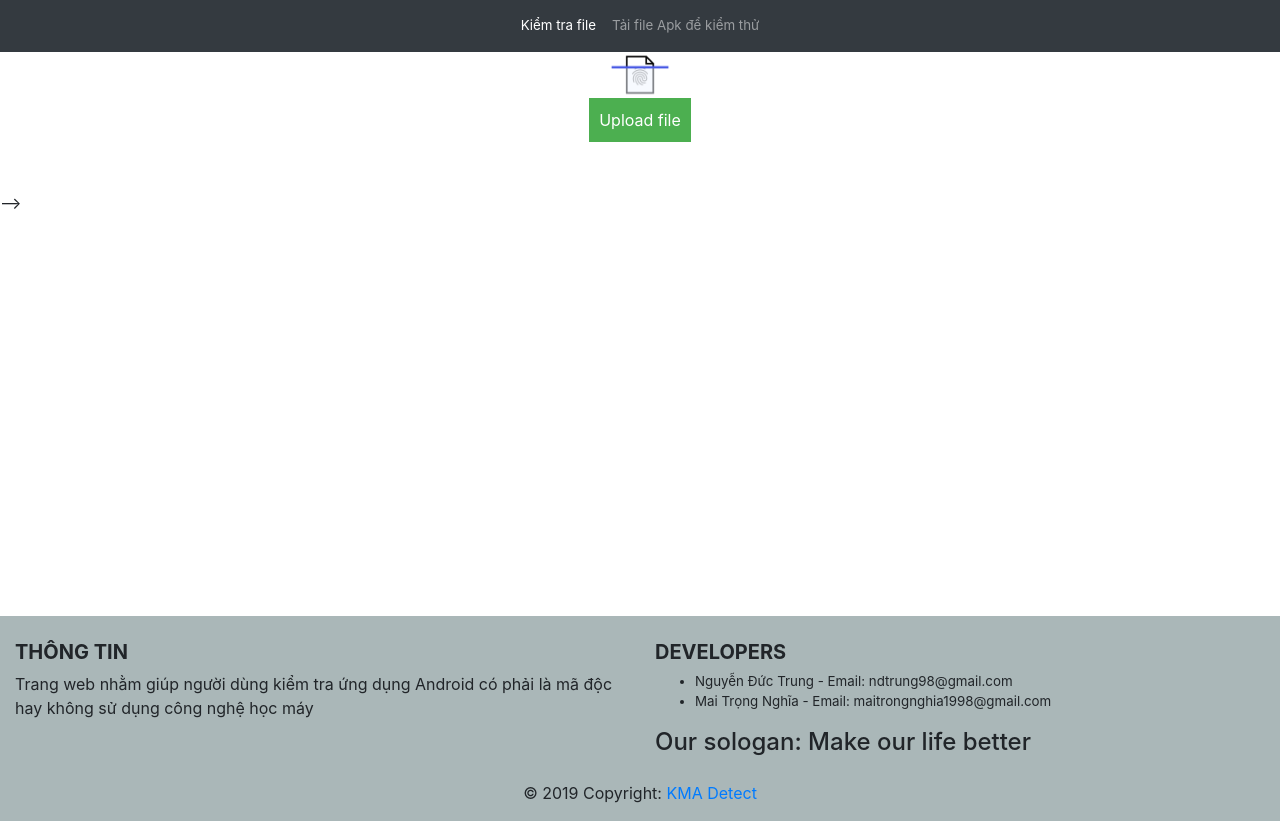
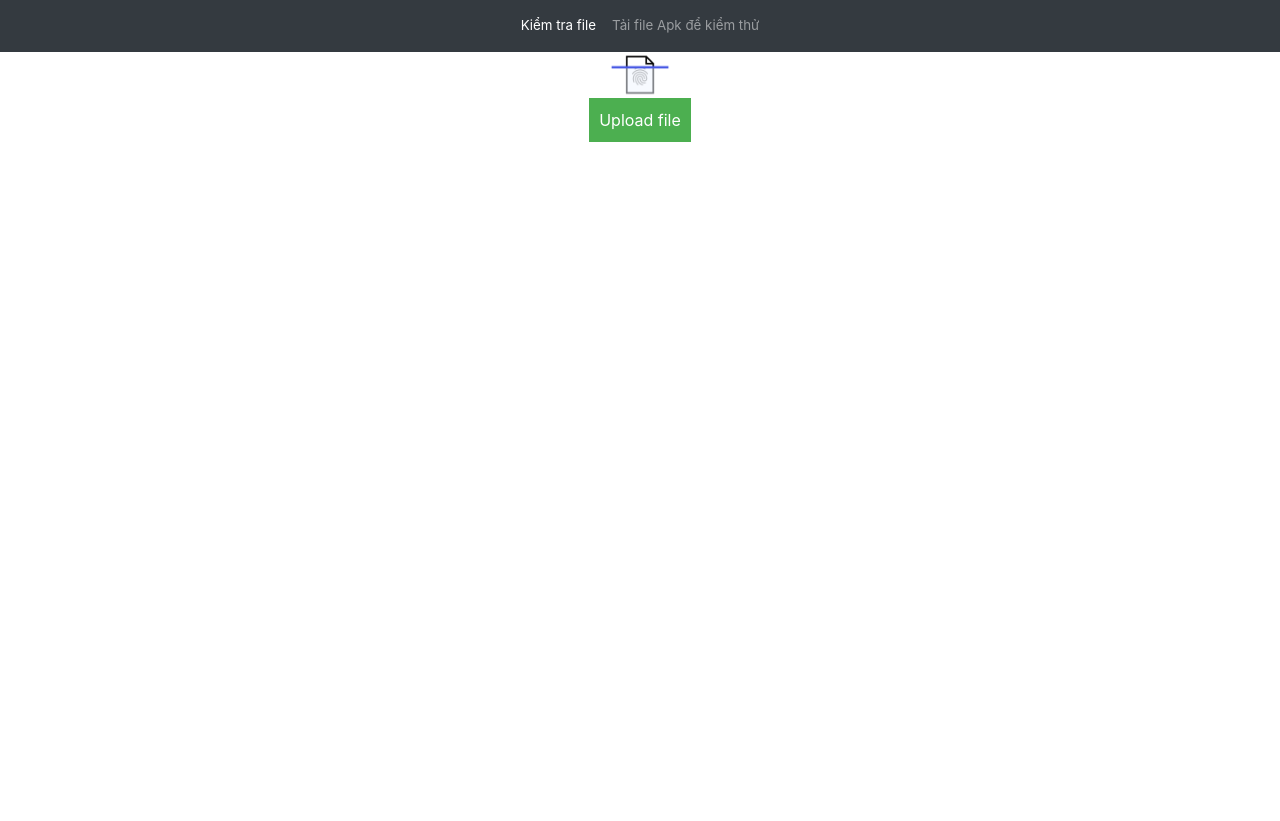
Before and after one commit to trongnghia05/kmadetect, a Django app: page /checkapk in a window 1280 px wide. After the commit the page ends 142 px from the top, so only its background shows below. Run offline with Django 3.2, Linux system fonts and the light colour scheme; parts of the project's set-up code (start-up, migrations or seed data) failed here and were passed over; some libraries are stand-ins or nearby versions.

Commit message:
Update base.html
Xoá footer

```diff
--- a/kmadetect/home/templates/pages/base.html
+++ b/kmadetect/home/templates/pages/base.html
@@ -29,54 +29,6 @@
     <div id="content-wrap">
         {% block content_home %} {% endblock %}
     </div>
-<!--     <!-- Footer -->
-    <footer class="page-footer font-small teal pt-4 site-footer" id="footer" style="height: 20px">
-
-        <!-- Footer Text -->
-        <div class="container-fluid text-center text-md-left site-footer">
-
-            <!-- Grid row -->
-            <div class="row">
-
-                <!-- Grid column -->
-                <div class="col-md-6 mt-md-0 mt-3">
-
-                    <!-- Content -->
-                    <h5 class="text-uppercase font-weight-bold">Thông tin </h5>
-                    <p>Trang web nhằm giúp người dùng kiểm tra ứng dụng Android có phải là mã độc hay không sử dụng
-                    công nghệ học máy</p>
-
-                </div>
-                <!-- Grid column -->
-
-                <hr class="clearfix w-100 d-md-none pb-3">
-
-                <!-- Grid column -->
-                <div class="col-md-6 mb-md-0 mb-3">
-
-                    <!-- Content -->
-                    <h5 class="text-uppercase font-weight-bold">Developers </h5>
-                    <ul>
-                        <li>Nguyễn Đức Trung - Email: ndtrung98@gmail.com</li>
-                        <li>Mai Trọng Nghĩa - Email: maitrongnghia1998@gmail.com</li>
-                    </ul>
-                    <h4 lass="text-uppercase font-weight-bold"> Our sologan: Make our life better</h4>
-                </div>
-                <!-- Grid column -->
-
-            </div>
-            <!-- Grid row -->
-
-        </div>
-        <!-- Footer Text -->
-
-        <!-- Copyright -->
-        <div class="footer-copyright text-center py-3 site-footer">© 2019 Copyright:
-            <a href="http://actvn.edu.vn/"> KMA Detect</a>
-        </div>
-        <!-- Copyright -->
-
-    </footer> -->
     <!-- Footer -->
 </div>
 </body>
```
